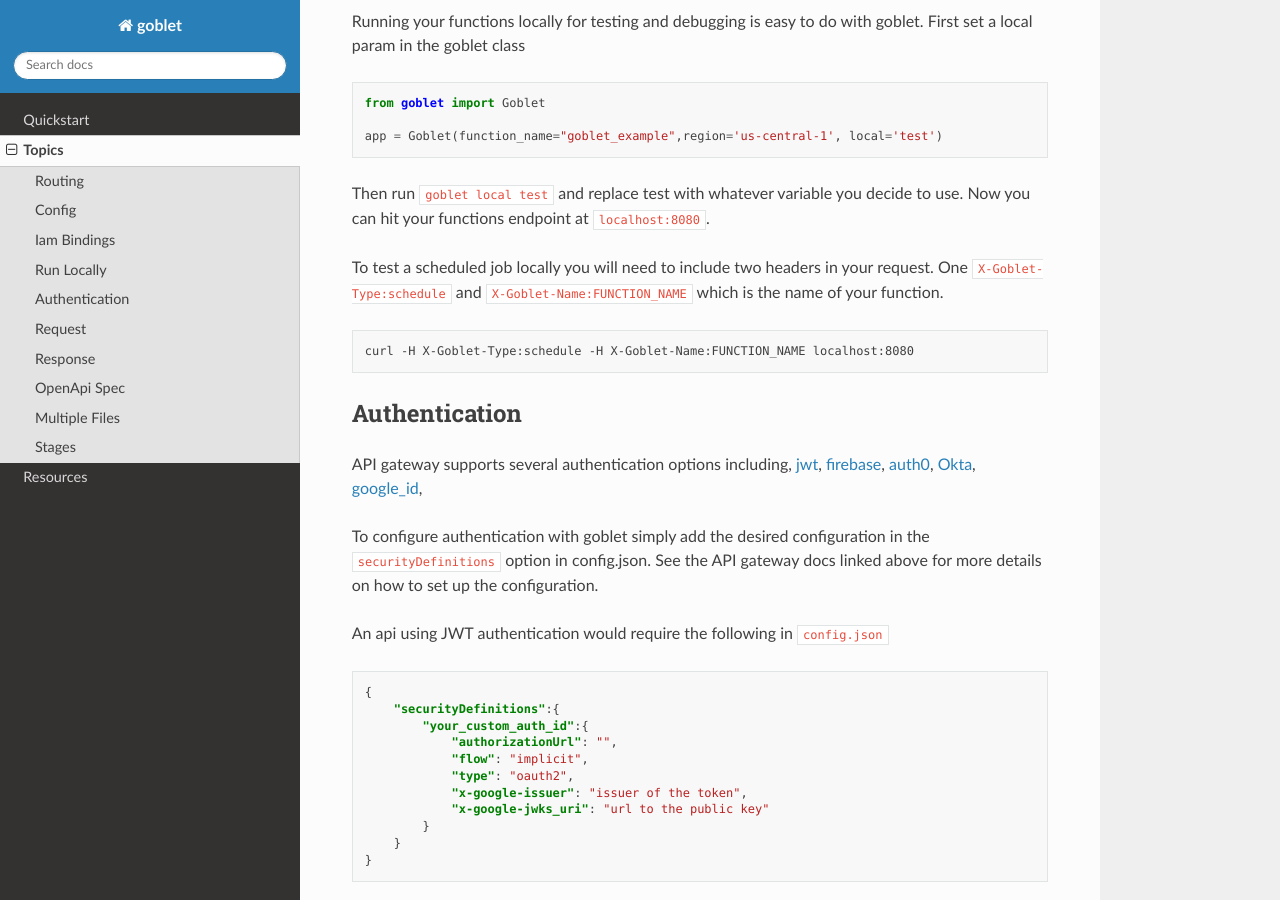
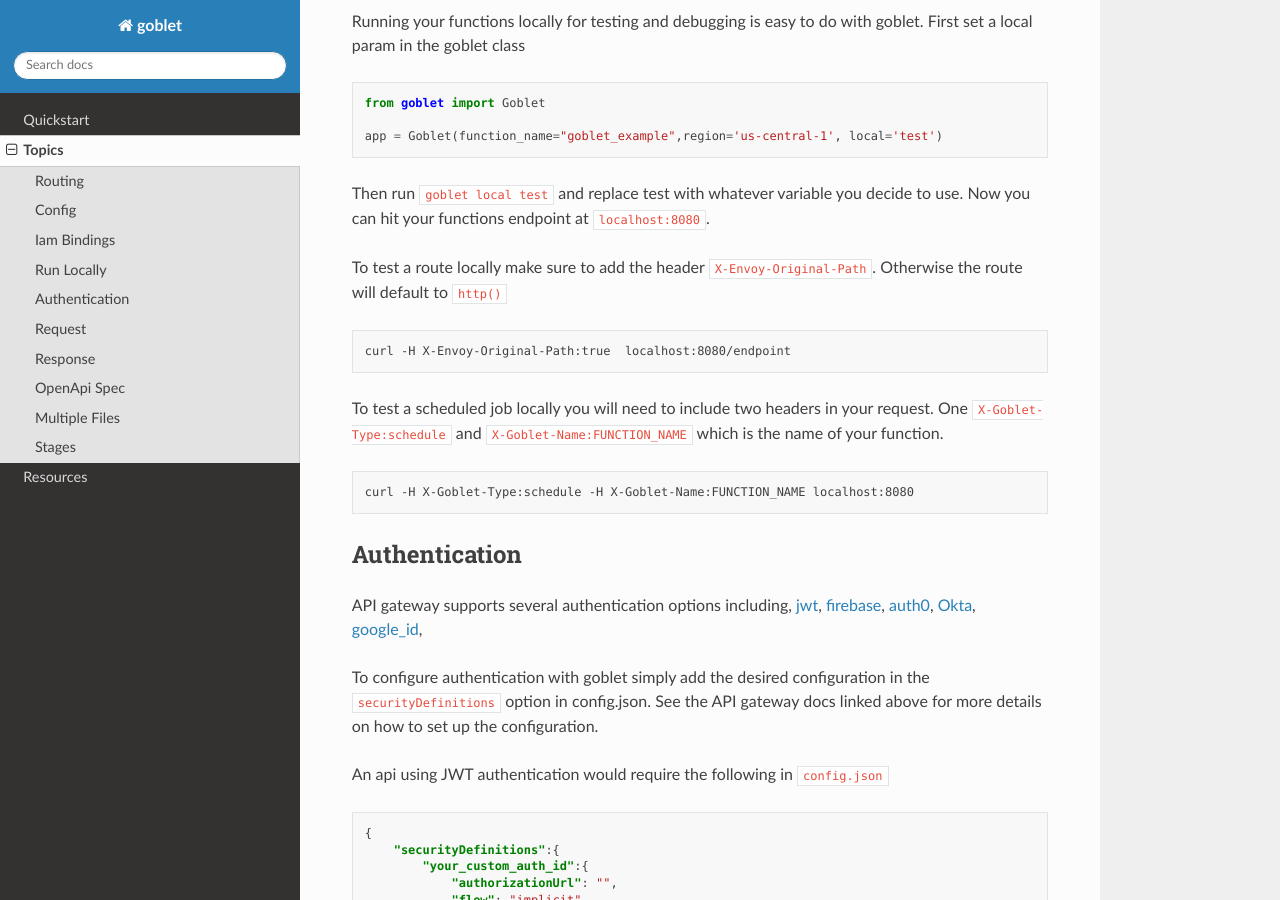
Before and after one commit to goblet/goblet, a Sphinx documentation site: the page built from docs/source/topics.rst, in a window 1280 px wide and 900 px high, scrolled down 2742 px. Built offline with Sphinx 7.4.7 and the Read the Docs theme 2.0.0, drawn with Linux system fonts in a browser that asks for light colours; some of the changed text lies outside the part shown.

Commit message:
Update Docs for Local Routing (#46)
With latest changes to `routes` local requests now need require header `X-Envoy-Original-Path`

```diff
--- a/docs/source/topics.rst
+++ b/docs/source/topics.rst
@@ -145,6 +145,12 @@ Running your functions locally for testing and debugging is easy to do with gobl
 
 Then run ``goblet local test`` and replace test with whatever variable you decide to use.
 Now you can hit your functions endpoint at ``localhost:8080``.
+
+To test a route locally make sure to add the header ``X-Envoy-Original-Path``. Otherwise the route will default to ``http()``
+
+.. code:: sh
+
+    curl -H X-Envoy-Original-Path:true  localhost:8080/endpoint
 
 To test a scheduled job locally you will need to include two headers in your request. One ``X-Goblet-Type:schedule`` and
 ``X-Goblet-Name:FUNCTION_NAME`` which is the name of your function.
@@ -311,8 +317,7 @@ If you use a custom schema type you should create a schema class that inherits f
 
     # custom responses and request_types
     # Request body must be schema defition valid with openapi spec 2
-    @app.route('/custom', request_body={'schema': {"type": "array", "items": {'type': 'string'}}}),
-    responses={'400': {'description': '400'}})
+    @app.route('/custom', request_body={'schema': {"type": "array", "items": {'type': 'string'}}}, responses={'400': {'description': '400'}})
     def custom():
         request = app.current_request
         assert request.data ["string1", "string2"]
```
